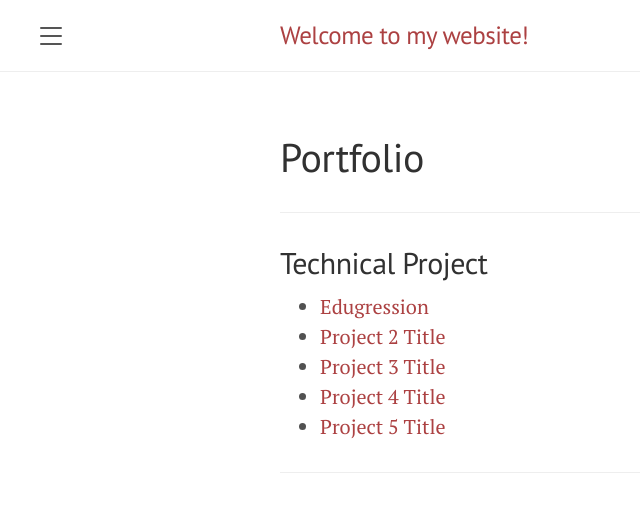
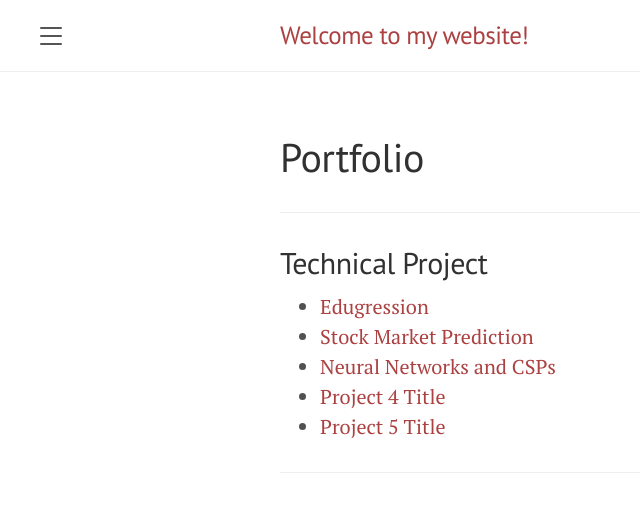
Before and after one commit to ddhangdd/ddhangdd.github.io, a Jekyll site: the page built from portfolio/index.md, in a window 1280 px wide. Shown: the top 512 px of the page, without its empty margins (0-640 px from the left). Built offline with Jekyll 4.4.1, drawn with Linux system fonts in a browser that asks for light colours.

Commit message:
updated portfolio

```diff
--- a/portfolio/index.md
+++ b/portfolio/index.md
@@ -11,8 +11,8 @@ title: Portfolio
 ## Technical Project
 
 - [Edugression](http://example.com/)
-- [Project 2 Title](http://example.com/)
-- [Project 3 Title](http://example.com/)
+- [Stock Market Prediction](http://example.com/)
+- [Neural Networks and CSPs](http://example.com/)
 - [Project 4 Title](http://example.com/)
 - [Project 5 Title](http://example.com/)
 
```
